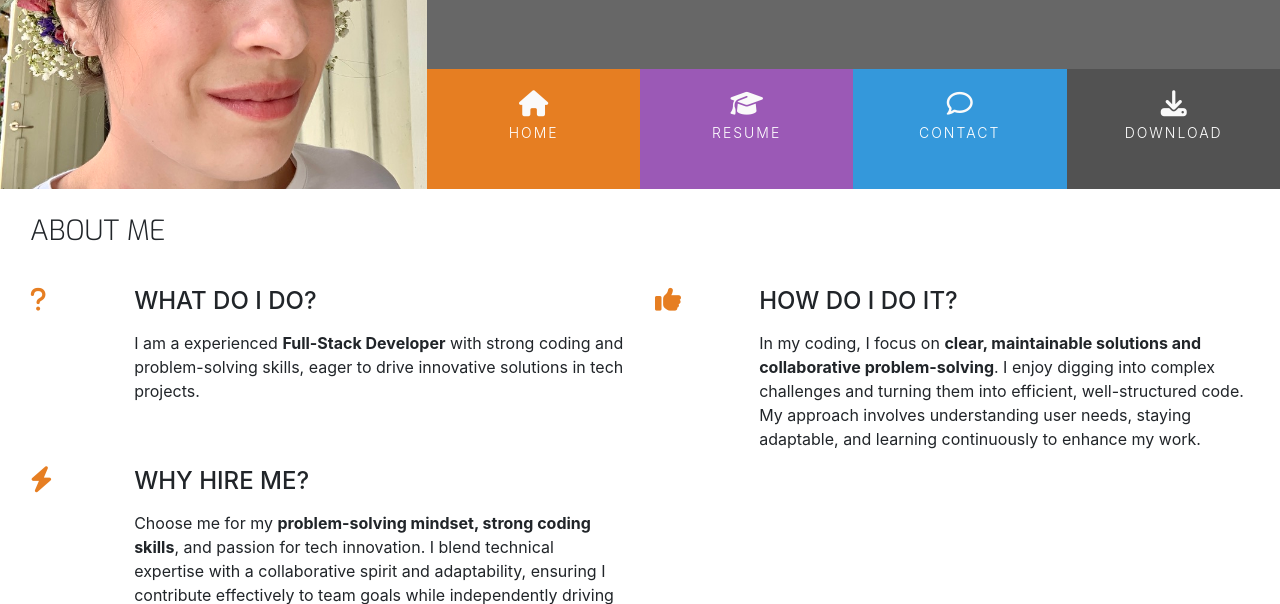
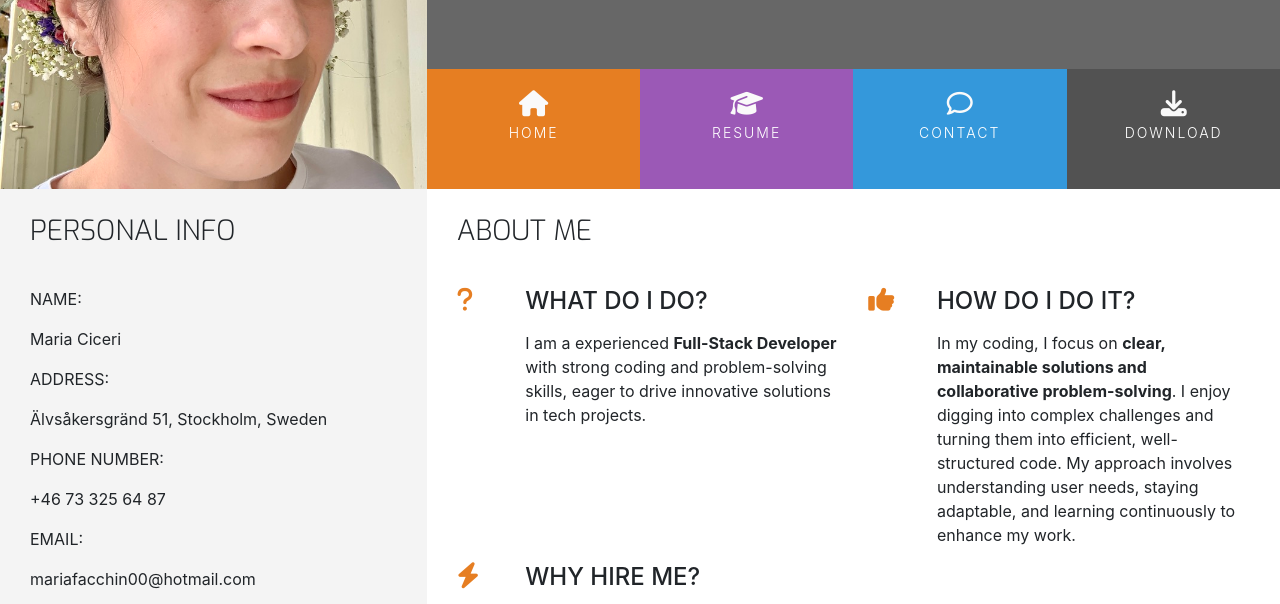
Before and after one commit to mariaciceri/resume-project, a plain HTML site: page index.html in a window 1280 px wide. Shown: the part 180-784 px from the top of the page. Drawn offline with nearby package versions, Linux system fonts and the light colour scheme.

Commit message:
Add personal information section

```diff
--- a/assets/css/style.css
+++ b/assets/css/style.css
@@ -23,6 +23,10 @@
 
 .ui-menu-color-download {
     background-color: #525252;
+}
+
+.bg-color-personal-info {
+    background-color: #f4f4f4;
 }
 
 /* ------------------------------------- Special paddings/margins/text */
--- a/index.html
+++ b/index.html
@@ -48,7 +48,62 @@
         </div>
     </header>
     <section class="container-fluid">
-        <div class="row row-table">
+        <div class="row">
+            <div class="col-md-4 bg-color-personal-info section-column">
+                <div class="row">
+                    <div class="col-12">
+                        <h3 class="section-heading uppercase">Personal info</h3>
+                    </div>
+                </div>
+                <div class="personal-info-item">
+                    <div class="key">
+                        <p class="uppercase">
+                            Name:
+                        </p>
+                    </div>
+                    <div class="value">
+                        <p>
+                            Maria Ciceri
+                        </p>
+                    </div>
+                </div>
+                <div class="personal-info-item">
+                    <div class="key">
+                        <p class="uppercase">
+                            Address:
+                        </p>
+                    </div>
+                    <div class="value">
+                        <p>
+                            Älvsåkersgränd 51, Stockholm, Sweden
+                        </p>
+                    </div>
+                </div>
+                <div class="personal-info-item">
+                    <div class="key">
+                        <p class="uppercase">
+                            Phone Number:
+                        </p>
+                    </div>
+                    <div class="value">
+                        <p>
+                            +46 73 325 64 87
+                        </p>
+                    </div>
+                </div>
+                <div class="personal-info-item">
+                    <div class="key">
+                        <p class="uppercase">
+                            Email:
+                        </p>
+                    </div>
+                    <div class="value">
+                        <p>
+                            mariafacchin00@hotmail.com
+                        </p>
+                    </div>
+                </div>
+            </div>
             <div class="col-md-8 bg-color-three-reasons section-column">
                 <div class="row">
                     <div class="col">
```
